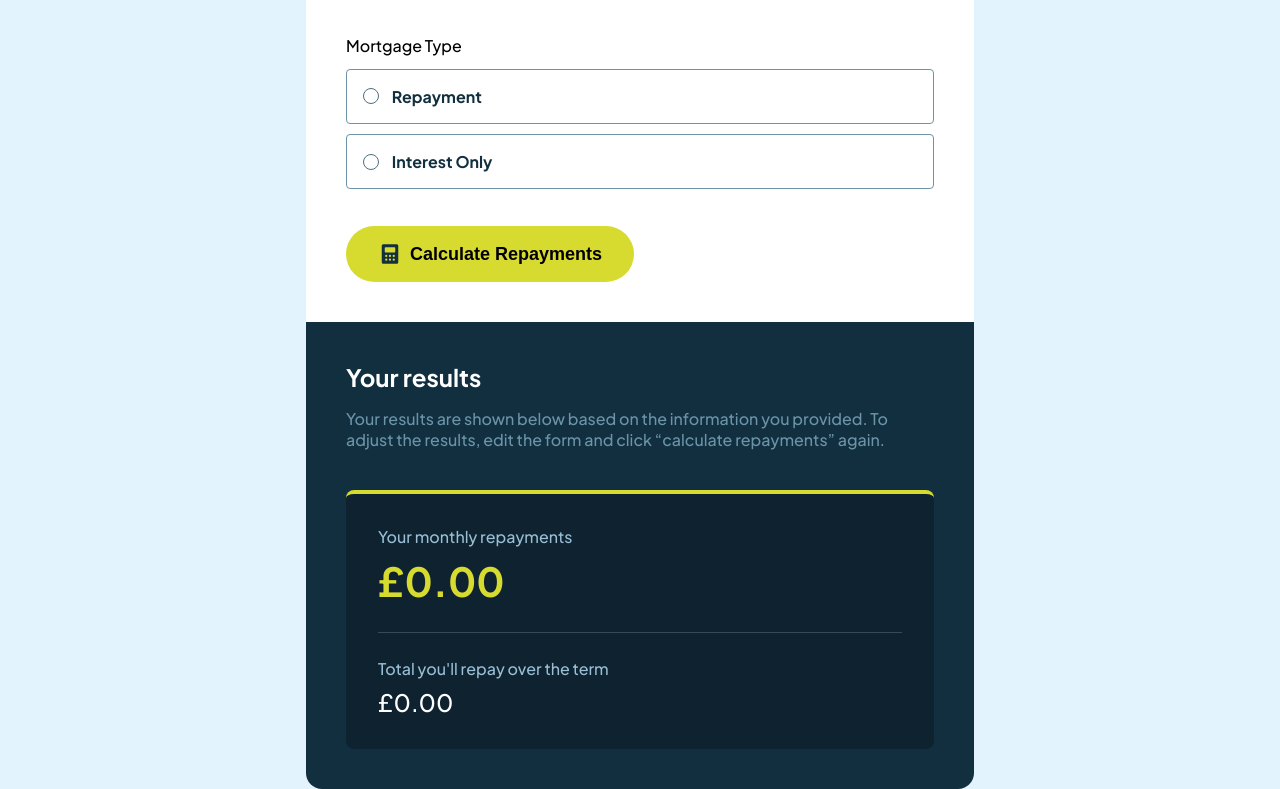
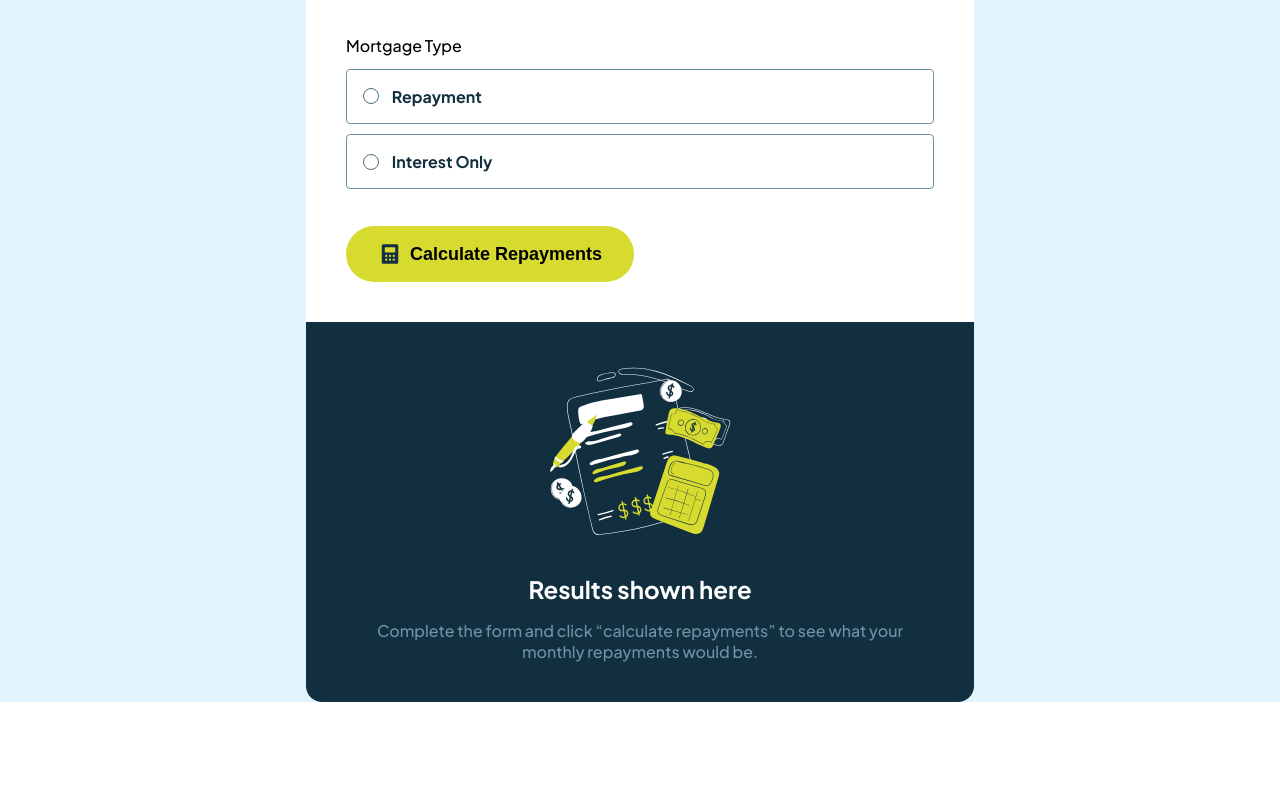
Before and after one commit to pete13232/mortgage-repayment-calculator, a React (Vite) app: page / in a window 1280 px wide. Shown: the part 306-1095 px from the top of the page. After the commit the page ends 1008 px from the top, so only its background shows below. Built offline with nearby package versions, Linux system fonts and the light colour scheme.

Commit message:
UPDATE | Change result badge

```diff
--- a/src/component/Result.jsx
+++ b/src/component/Result.jsx
@@ -1,5 +1,9 @@
+import { EmptyIcon } from "./EmptyIcon"
+
 export const Result = ({ monthlyPayment, totalPayment }) => {
-    return (
+    return (<>
+        {monthlyPayment && totalPayment
+            ?
             <div className="result-container has-result">
                 <div className="result-header has-result">
                     <h2>Your results</h2>
@@ -23,5 +27,18 @@ export const Result = ({ monthlyPayment, totalPayment }) => {
                     </div>
                 </div>
             </div>
+            :
+            <div className="result-container">
+                <EmptyIcon />
+                <div className="result-header">
+                    <h2>Results shown here</h2>
+                    <p className="result-description"> Complete the form and click “calculate repayments” to see what
+                        your monthly repayments would be.</p>
+                </div>
+            </div>}
+
+
+
+    </>
     )
 }
```
Lines whose indentation alone changed are shown as unchanged.
